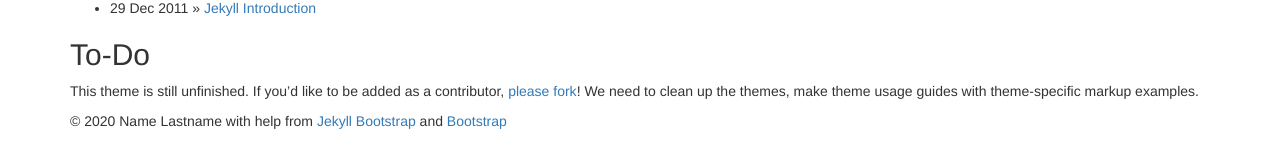
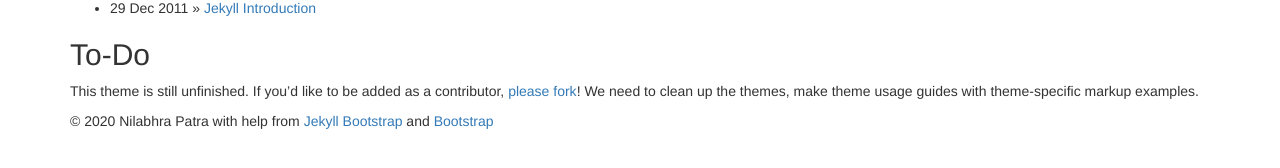
Before and after one commit to nilbro/nilbro.github.com, a Jekyll site: the page built from index.md, in a window 1280 px wide. Shown: the part 690-858 px from the top of the page. Built offline with Jekyll 4.4.1, drawn with Linux system fonts in a browser that asks for light colours; nearby versions of some CDN libraries; library files that are not in the unit come from our copies.

Commit message:
added credentials

```diff
--- a/_config.yml
+++ b/_config.yml
@@ -11,10 +11,10 @@ highlighter: pygments
 title : Jekyll Bootstrap
 tagline: Site Tagline
 author :
-  name : Name Lastname
-  email : blah@email.test
-  github : username
-  twitter : username
+  name : Nilabhra Patra
+  email : nlbhrptr@hotmail.com
+  github : nilbro
+  twitter : nilbro2
   feedburner : feedname
 
 # The production_url is only used when full-domain names are needed
```
